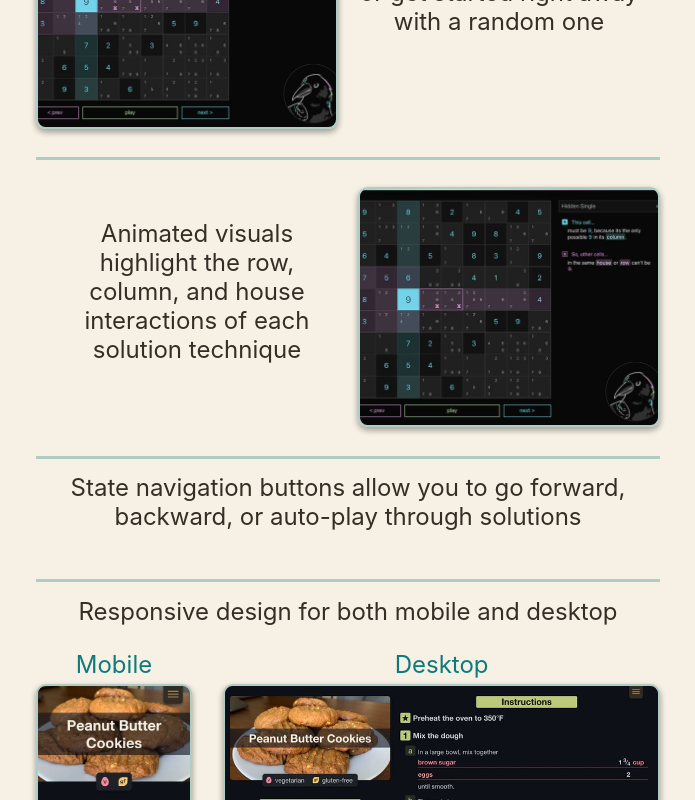
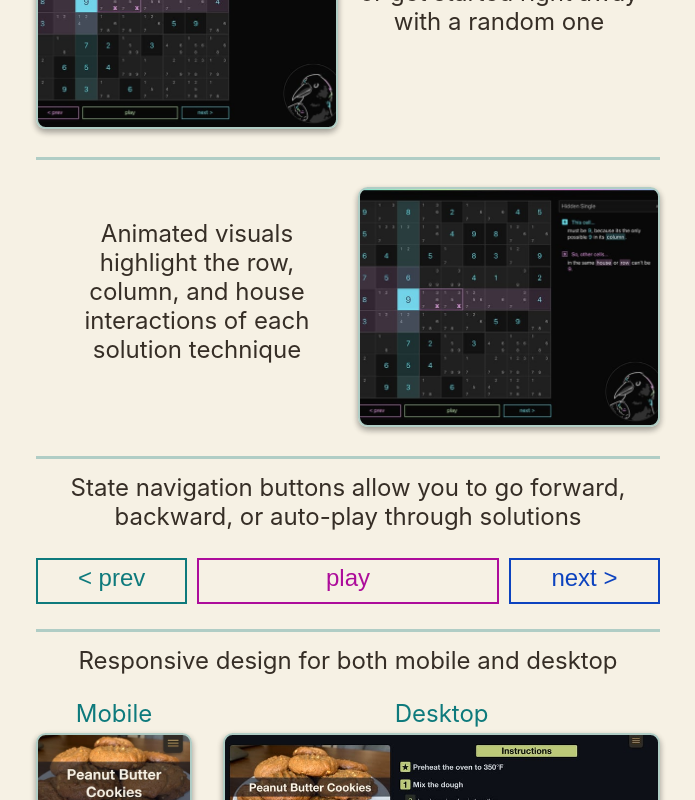
Before and after one commit to gtcarroll/portfolio, a React (Create React App) app: page / in a window 1280 px wide. Shown: the part 5190-5990 px from the top of the page, without its empty margins (292-987 px from the left). Built offline with nearby package versions, Linux system fonts and the light colour scheme.

Commit message:
added buttons to Sudokoo components

```diff
--- a/src/assets/projects/sudokoo.json
+++ b/src/assets/projects/sudokoo.json
@@ -6,7 +6,7 @@
     "goals": [
         "Visualize the <b>spatial interactions</b> that are found when <b>solving</b> a sudoku",
         "Gain <b>development experience</b> by building my first <b>React</b> web app from scratch",
-        "Make the <b>joy</b> of sudoku <b>accessible</b> without the need for <b>arcane</b> knowledge"
+        "Introduce the <b>joy</b> of sudoku while <b>highlighting</b> its strategic <b>depth</b>"
     ],
     "features": [
         {
--- a/src/components/sudokoo/ButtonTray.js
+++ b/src/components/sudokoo/ButtonTray.js
@@ -1,50 +1,31 @@
 import React, { useContext, useState } from "react";
 import styled from "styled-components";
-import { ThemeContext } from "styled-components";
+import { ThemeContext } from "../../context";
 import { JellyButton } from "./dependencies";
 
 export const ButtonTray = (props) => {
   const [isPlaying, setIsPlaying] = useState(false);
-  // const { theme } = useContext(ThemeContext);
+  const { theme } = useContext(ThemeContext);
   return (
     <ButtonTrayContainer>
-      {props.tertiary ? (
       <JellyButton
-          text={props.tertiary.text}
-          onClick={props.tertiary.onClick}
-          flexGrow={props.tertiary.flexGrow}
-          disabled={props.tertiary.disabled}
-          failed={props.tertiary.failed}
-          // color={theme.accent3}
-          padding="right"
+        color={theme.accent3}
+        text={"< prev"}
+        isHidden={isPlaying}
+        isLeft
       />
-      ) : (
-        <JellyButton hidden disabled text="< prev" color="tertiary" />
-      )}
-      {props.secondary ? (
       <JellyButton
-          text={props.secondary.text}
-          onClick={props.secondary.onClick}
-          flexGrow={props.secondary.flexGrow}
-          disabled={props.secondary.disabled}
-          solved={props.secondary.solved}
-          // color={theme.accent2}
+        color={theme.accent1}
+        text={isPlaying ? "pause" : "play"}
+        onClick={() => setIsPlaying(!isPlaying)}
+        isBig
       />
-      ) : (
-        <JellyButton hidden disabled color="secondary" />
-      )}
-      {props.primary ? (
       <JellyButton
-          text={props.primary.text}
-          onClick={props.primary.onClick}
-          flexGrow={props.primary.flexGrow}
-          disabled={props.primary.disabled}
-          // color={theme.accent1}
-          padding="left"
+        color={theme.accent2}
+        text={"next >"}
+        isHidden={isPlaying}
+        isRight
       />
-      ) : (
-        <JellyButton hidden disabled text="next >" color="primary" />
-      )}
     </ButtonTrayContainer>
   );
 };
@@ -56,13 +37,14 @@ ButtonTray.defaultProps = {
 };
 
 const ButtonTrayContainer = styled.div`
-  position: relative;
-  z-index: 105;
-
+  // flexbox
   display: flex;
   flex-direction: row;
   flex: 1;
 
+  // position
+  position: relative;
+
+  // box model
   width: 100%;
-  height: 10rem;
 `;
--- a/src/components/sudokoo/SudokooHeader.js
+++ b/src/components/sudokoo/SudokooHeader.js
@@ -74,6 +74,7 @@ const Overlay = styled.h1`
   // animation
   transition: ${styles.transition.body};
 
+  z-index: 10;
   // flexbox
   display: flex;
   align-items: center;
--- a/src/components/sudokoo/dependencies/JellyButton.js
+++ b/src/components/sudokoo/dependencies/JellyButton.js
@@ -1,24 +1,45 @@
-import React from "react";
+import React, { useContext, useState } from "react";
 import styled from "styled-components";
-import { styles } from "../../../context";
+import {
+  ThemeContext,
+  LayoutContext,
+  functions,
+  styles,
+  units,
+} from "../../../context";
 
 export const JellyButton = (props) => {
+  const [isHovered, setIsHovered] = useState(false);
+  const [isActive, setIsActive] = useState(false);
+  const { layout } = useContext(LayoutContext);
+  let transparentColor = functions.addAlpha(props.color, 0.3);
+  let isMobile = layout.name === "mobile";
   return (
     <ButtonContainer
-      style={{ flexGrow: props.flexGrow }}
-      className={props.padding}
+      tabIndex={props.disabled ? "-1" : "0"}
+      onClick={props.disabled ? null : props.onClick}
+      onMouseEnter={() => setIsHovered(true)}
+      onMouseLeave={() => setIsHovered(false)}
+      onFocus={() => setIsHovered(true)}
+      onBlur={() => setIsHovered(false)}
+      onMouseDown={() => setIsActive(true)}
+      onMouseUp={() => setIsActive(false)}
+      style={{
+        flexGrow: props.isHidden ? 0 : props.isBig ? 2 : null,
+        marginLeft: !props.isHidden && props.isRight ? units.rem1 : null,
+        marginRight: !props.isHidden && props.isLeft ? units.rem1 : null,
+      }}
     >
       <Button
-        style={{ color: props.color, borderColor: props.color }}
-        className={
-          (props.disabled ? "disabled " : "") +
-          (props.solved ? "solved " : "") +
-          (props.failed ? "failed " : "") +
-          (props.hidden ? "hidden " : "") +
-          props.padding
-        }
-        onClick={props.disabled ? null : props.onClick}
-        tabIndex={props.disabled ? "-1" : "0"}
+        style={{
+          fontSize: layout.fontSize.body,
+          color: props.isHidden ? "transparent" : props.color,
+          borderColor: props.isHidden ? "transparent" : props.color,
+          backgroundColor: isHovered ? transparentColor : "transparent",
+          top: (isMobile || isHovered) && !isActive ? 0 : null,
+          borderWidth:
+            (isMobile || isHovered) && !isActive ? "2px 2px 9px 2px" : null,
+        }}
       >
         {props.text}
       </Button>
@@ -26,67 +47,46 @@ export const JellyButton = (props) => {
   );
 };
 
-JellyButton.defaultProps = {
-  onClick: null,
-  text: "",
-  color: "",
-  flexGrow: 0,
-  disabled: false,
-  solved: false,
-  hidden: false,
-  padding: "",
-};
+JellyButton.defaultProps = {};
 
-const ButtonContainer = styled.div`
+const ButtonContainer = styled.button`
+  // animation
   transition: ${styles.transition.button};
+
+  // flexbox
+  display: flex;
+  flex-grow: 1;
+
+  // position
   position: relative;
-  display: flex;
-  &.left {
-    padding-left: 1rem;
-  }
-  &.right {
-    padding-right: 1rem;
-  }
+
+  // box model
+  height: calc(11px + ${units.rem4});
 `;
 
-const Button = styled.button`
-  transition: ${styles.transition.button};
+const Button = styled.div`
+  // animation
+  transition: 0.1s ease-out; // ${styles.transition.button};
 
-  font-size: 1.5rem;
-  padding: 0.4rem 0.4rem 0.8rem 0.4rem;
+  // position
+  top: 7px;
+  position: absolute;
+  box-sizing: border-box;
+
+  // box model
+  border-width: 2px;
+  border-style: solid;
   width: 100%;
+  padding: ${units.rem0};
+  padding-bottom: ${units.rem1};
+
+  // typography
   white-space: nowrap;
   overflow: hidden;
 
-  &.right,
-  &.left {
-    width: calc(100% - 1rem);
-  }
-
-  border: 2px solid;
-  border-radius: 2px;
-
-  top: 7px;
-  position: absolute;
-  box-shadow: 0 0 0 0;
-
-  background-color: transparent;
-
-  @media (orientation: portrait) {
-    &:not(.disabled) {
-      top: 0px;
-      box-shadow: 0 7px 0 0;
-    }
-  }
-
-  &.hidden {
-    border-color: transparent !important;
-    color: transparent !important;
-    flex-grow: 0;
-  }
-
-  &.solved,
-  &.failed {
-    padding: 0.5rem 0.4rem 0.7rem 0.4rem;
+  // psuedo-selectors
+  &:active {
+    top: 7px !important;
+    border-width: 2px !important;
   }
 `;
```
Lines whose indentation alone changed are shown as unchanged.
